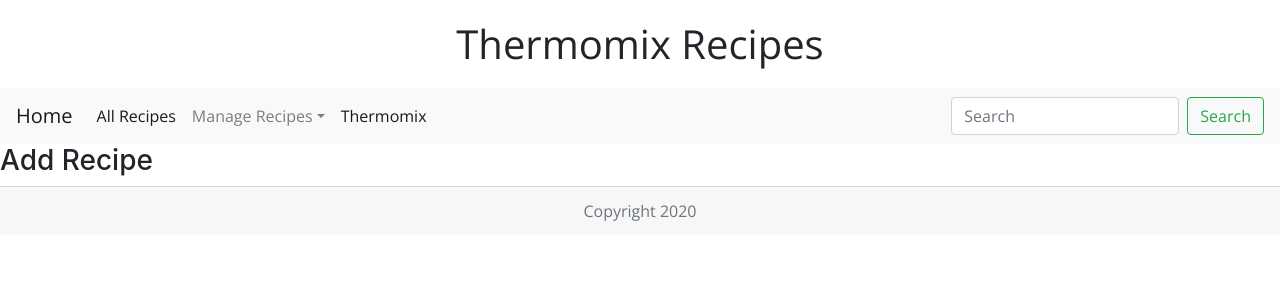
After one commit to Code-Institute-Submissions/MFBuckley-Online-Cookbook, a Flask app: page /add_recipe in a window 1280 px wide. The commit adds this page. Shown: the top 300 px of the page. Run offline with Flask 2, Linux system fonts and the light colour scheme; some libraries are stand-ins or nearby versions.

Commit message:
Added routes in app.py to all html files in templates folder to be able to Create Read Update Delete info from database.

```diff
--- a/app.py
+++ b/app.py
@@ -8,15 +8,27 @@
 
 # Connect to database
 app.config["MONGO_DBNAME"] = 'online_cooking'
-app.config["MONGO_URI"] = 'mongodb://username:pw@myfirstcluster-shard-00-00-riwiq.gcp.mongodb.net:27017,myfirstcluster-shard-00-01-riwiq.gcp.mongodb.net:27017,myfirstcluster-shard-00-02-riwiq.gcp.mongodb.net:27017/online_cooking?ssl=true&replicaSet=myFirstCluster-shard-0&authSource=admin&retryWrites=true&w=majority'
+app.config["MONGO_URI"] = 'mongodb://carrot:WasUpDOC@myfirstcluster-shard-00-00-riwiq.gcp.mongodb.net:27017,myfirstcluster-shard-00-01-riwiq.gcp.mongodb.net:27017,myfirstcluster-shard-00-02-riwiq.gcp.mongodb.net:27017/online_cooking?ssl=true&replicaSet=myFirstCluster-shard-0&authSource=admin&retryWrites=true&w=majority'
 
-# create instance of PyMongo
+# Create instance of PyMongo
 mongo = PyMongo(app)
 
 @app.route('/')
+
+# Read Recipes
 @app.route('/get_recipes')
 def get_recipes():
     return render_template("all_recipes.html", recipes=mongo.db.recipes.find())
+
+# Create/Add recipes to database
+@app.route('/add_recipe')
+def add_recipe():
+    return render_template("addrecipe.html")
+
+# Update Recipe
+@app.route('/update_recipe')
+def update_recipe():
+    return render_template("edit.html")
 
 if __name__ == '__main__':
     app.run(host=os.environ.get('IP'),
--- /dev/null
+++ b/templates/addrecipe.html
@@ -0,0 +1,6 @@
+{% extends 'base.html'%}
+{% block content %}
+
+<h3>Add Recipe</h3>
+
+{% endblock %}
--- a/templates/base.html
+++ b/templates/base.html
@@ -5,8 +5,6 @@
     <meta name="viewport" content="width=device-width, initial-scale=1.0">
     <link rel="stylesheet" href="https://stackpath.bootstrapcdn.com/bootstrap/4.5.0/css/bootstrap.min.css" integrity="sha384-9aIt2nRpC12Uk9gS9baDl411NQApFmC26EwAOH8WgZl5MYYxFfc+NcPb1dKGj7Sk" crossorigin="anonymous">
     <link rel="stylesheet" href="style.css">
-    <link rel="stylesheet" href="templates/edit.html">
-    <link rel="stylesheet" href="templates/all_recipes.html">
 
     <title>Online Cookbook</title>
 </head>
@@ -29,15 +27,18 @@
         <div class="collapse navbar-collapse" id="navbarSupportedContent">
             <ul class="navbar-nav mr-auto">
 
+                <li class="nav-item active">
+                    <a class="nav-link" href="templates/al_recipes.html" target="_blank">All Recipes<span class="sr-only">(current)</span></a>
+                </li>
 
                 <li class="nav-item dropdown">
                     <a class="nav-link dropdown-toggle" href="#" id="navbarDropdown" role="button" data-toggle="dropdown" aria-haspopup="true" aria-expanded="false">
                     Manage Recipes</a>
 
                     <div class="dropdown-menu" aria-labelledby="navbarDropdown">
-                        <a class="dropdown-item" href="#" target="_blank">Create</a>
+                        <a class="dropdown-item" href="#" target="_blank">Add Recipe</a>
                         <div class="dropdown-divider"></div>
-                        <a class="dropdown-item" href="templates/edit.html">Edit/Delete</a>
+                        <a class="dropdown-item" href="templates/edit.html">Edit/Delete Recipe</a>
                     </div>
                 </li>
 
```
Also changed, not shown: templates/all_recipes.html (+20 -0 lines), templates/edit.html (+3 -14 lines).
